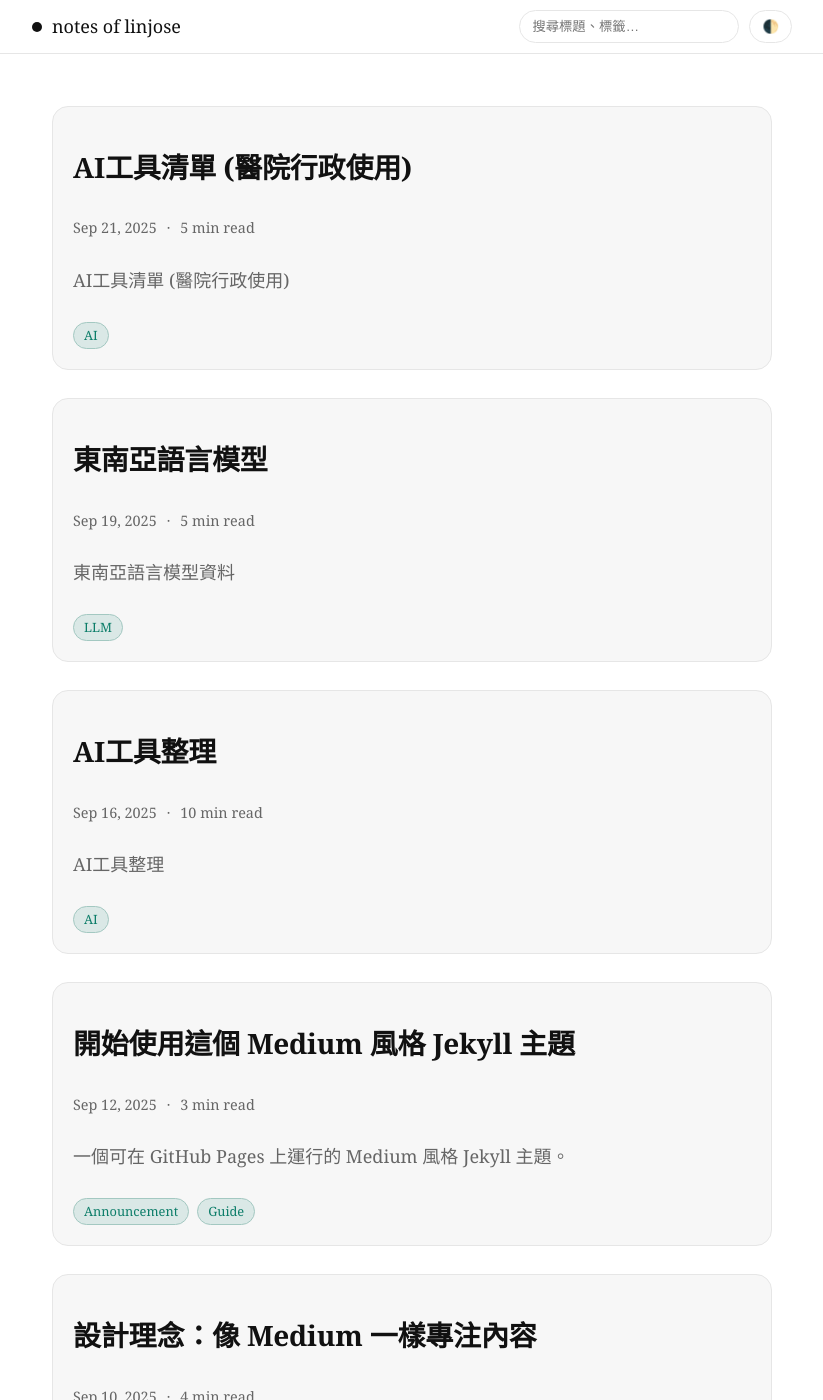
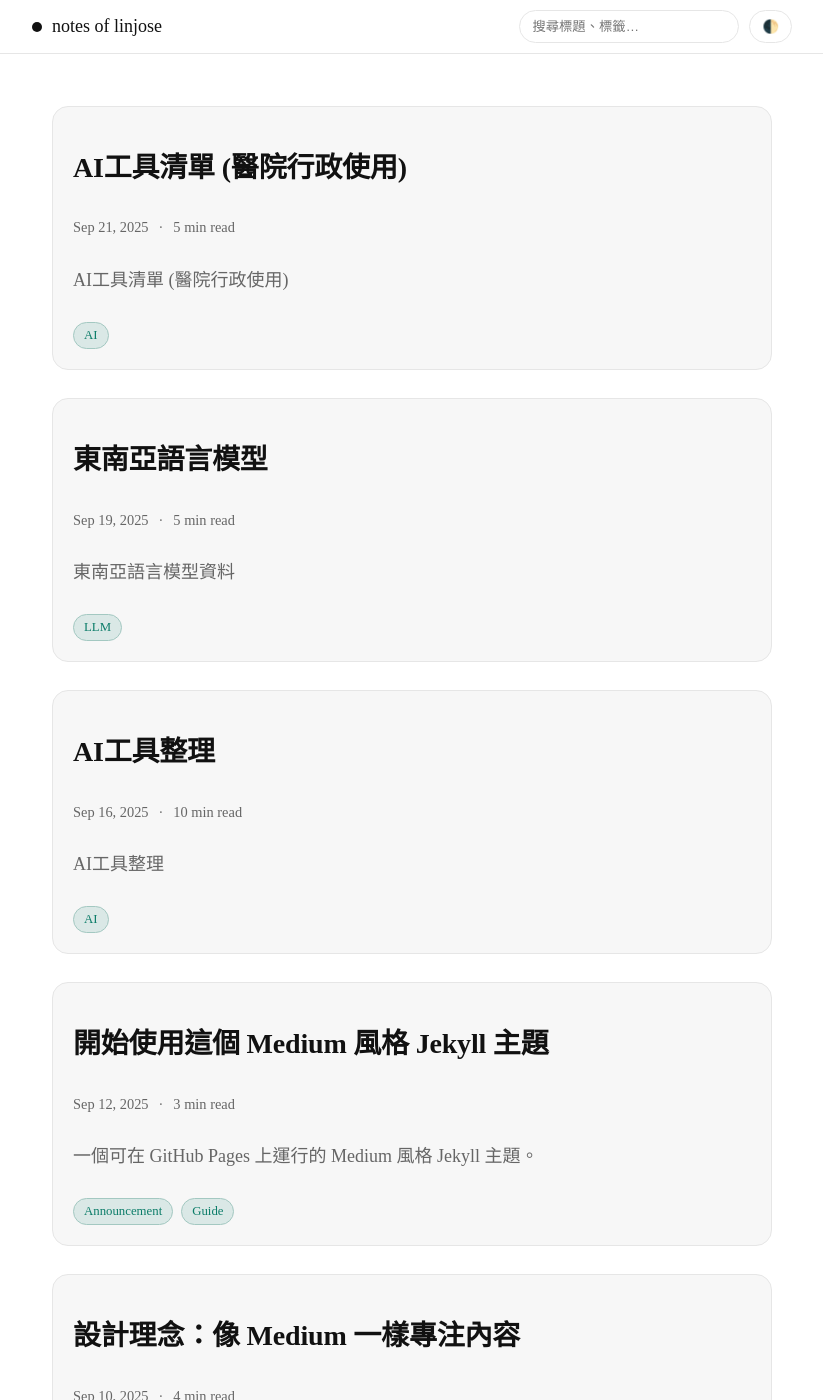
Before and after one commit to linjose/notes, a Jekyll site: the page built from index.html, in a window 1280 px wide and 1400 px high. Shown: the whole window, without its empty margins (228-1051 px from the left). Built offline with Jekyll 4.4.1, drawn with Linux system fonts in a browser that asks for light colours; the list of posts is cut into pages by our own code.

Commit message:
Update style.css

```diff
--- a/assets/css/style.css
+++ b/assets/css/style.css
@@ -8,7 +8,7 @@
   :root{ --bg:#0b0c0f; --text:#e6e6e6; --muted:#a0a0a0; --card:#141620; --accent:#52d1bd; --border:#23252f; --code-bg:#0b1220; --code-fg:#e6edf3; }
 }
 html,body{margin:0;padding:0}
-body{background:var(--bg);color:var(--text);font-family: "Noto Sans SC", "思源黑體", ui-serif, Georgia, Cambria, "Times New Roman", Times, serif;line-height:1.65;font-size:18px}
+body{background:var(--bg);color:var(--text);font-family: "Noto Sans SC", "思源黑體";line-height:1.65;font-size:18px}
 .wrap{max-width:var(--maxw);margin:0 auto;padding:24px 20px 96px}
 a{color:inherit;text-decoration:none}
 header.site{position:sticky;top:0;z-index:40;backdrop-filter:saturate(180%) blur(8px);background:color-mix(in hsl, var(--bg) 85%, transparent);border-bottom:1px solid var(--border)}
```
